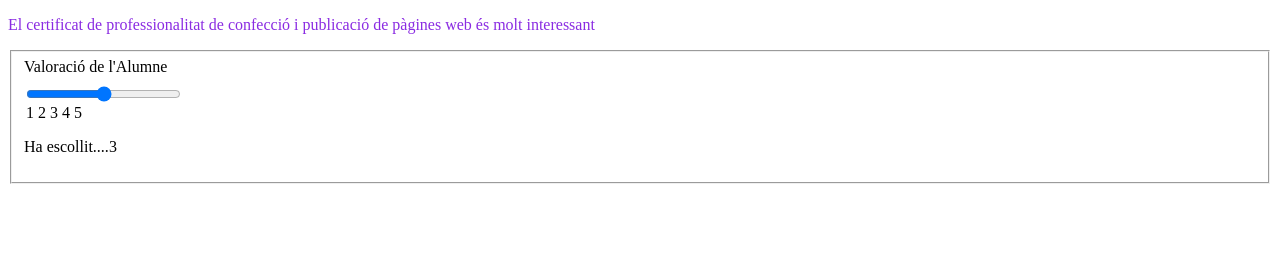
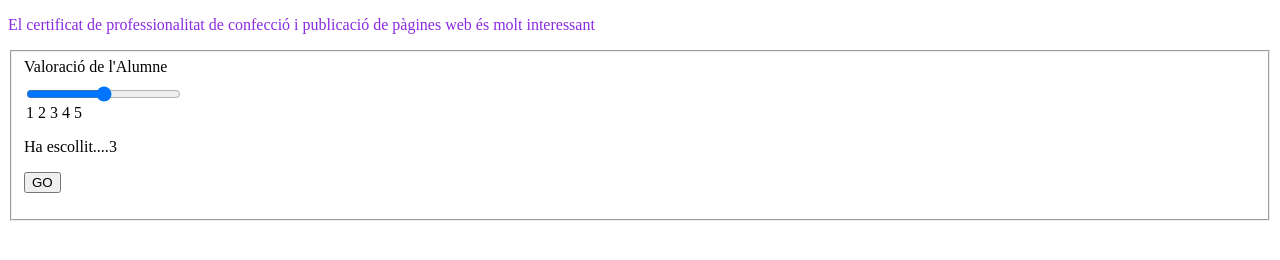
Before and after one commit to Aura-Arenys/Activitat1a_Alumne, a plain HTML site: page estils.html in a window 1280 px wide. Drawn offline with Linux system fonts and the light colour scheme.

Commit message:
nou canvi

```diff
--- a/estils.html
+++ b/estils.html
@@ -18,6 +18,7 @@
 
 <fieldset>
 
+
 Valoració de l'Alumne <br>
 <input name="cursor" type="range" min="1" max="5" value="3"
 step="1" style="margin-top: 10px; width:155px ;"
@@ -33,6 +34,14 @@ onchange="mostrar (this.value)">
 
 <p> Ha escollit....<span id="elvalor">3</span></p>
 
+
+<form action="">
+
+	<input type="submit" value="GO"></p>
+
+</form>
+
+
 </fieldset>
 
 
```
